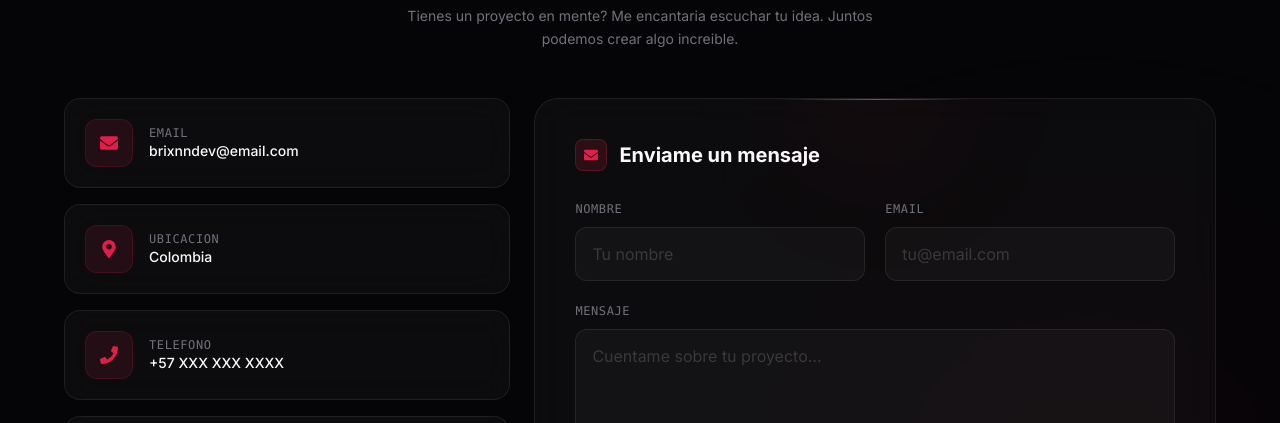
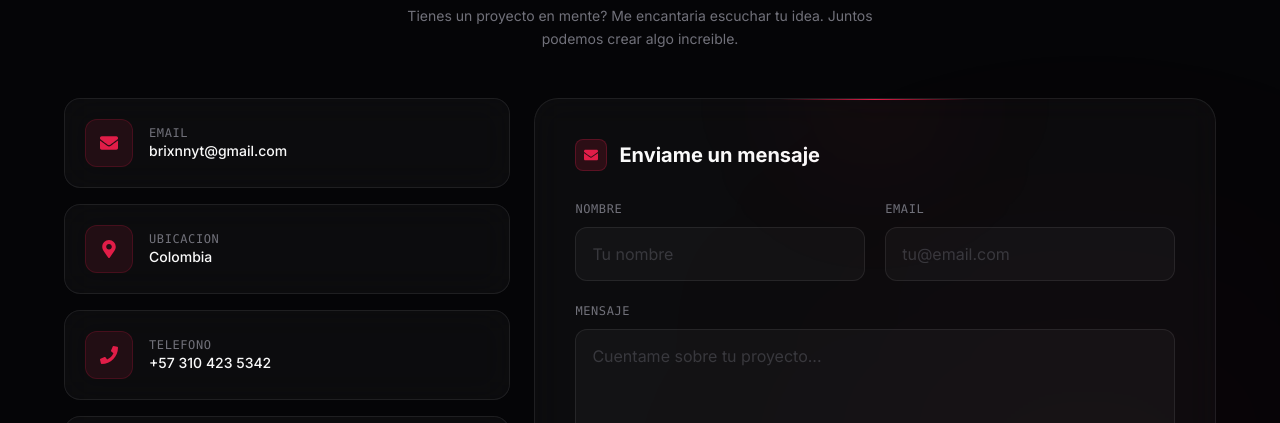
Before and after one commit to BrixnnDev/PORTFOLIO, a React (Vite) app: page / in a window 1280 px wide. Shown: the part 3971-4394 px from the top of the page. Built offline with nearby package versions, Linux system fonts and the light colour scheme.

Commit message:
feat: update contact info, GitHub and Discord social links

```diff
--- a/src/components/Contact/Contact.jsx
+++ b/src/components/Contact/Contact.jsx
@@ -1,5 +1,6 @@
 import { useState } from 'react'
-import { FaEnvelope, FaPaperPlane, FaMapMarkerAlt, FaPhone, FaGithub, FaLinkedin, FaTwitter, FaCheck, FaSpinner } from 'react-icons/fa'
+import { FaEnvelope, FaPaperPlane, FaMapMarkerAlt, FaPhone, FaGithub, FaLinkedin, FaCheck, FaSpinner } from 'react-icons/fa'
+import { SiDiscord } from 'react-icons/si'
 
 export default function Contact() {
   const [form, setForm] = useState({ name: '', email: '', message: '' })
@@ -20,15 +21,15 @@ export default function Contact() {
   }
 
   const contactInfo = [
-    { icon: FaEnvelope, label: 'Email', value: 'brixnndev@email.com', href: 'mailto:brixnndev@email.com' },
+    { icon: FaEnvelope, label: 'Email', value: 'brixnnyt@gmail.com', href: 'mailto:brixnnyt@gmail.com' },
     { icon: FaMapMarkerAlt, label: 'Ubicacion', value: 'Colombia', href: '#' },
-    { icon: FaPhone, label: 'Telefono', value: '+57 XXX XXX XXXX', href: '#' },
+    { icon: FaPhone, label: 'Telefono', value: '+57 310 423 5342', href: 'tel:+573104235342' },
   ]
 
   const socials = [
-    { icon: FaGithub, href: '#', label: 'GitHub', color: 'hover:text-white-text hover:bg-white/10' },
+    { icon: FaGithub, href: 'https://github.com/BrixnnDev', label: 'GitHub', color: 'hover:text-white-text hover:bg-white/10' },
     { icon: FaLinkedin, href: '#', label: 'LinkedIn', color: 'hover:text-[#0077b5] hover:bg-[#0077b5]/10' },
-    { icon: FaTwitter, href: '#', label: 'Twitter', color: 'hover:text-[#1da1f2] hover:bg-[#1da1f2]/10' },
+    { icon: SiDiscord, href: '#', label: 'Discord', color: 'hover:text-[#5865F2] hover:bg-[#5865F2]/10' },
   ]
 
   return (
--- a/src/components/Footer/Footer.jsx
+++ b/src/components/Footer/Footer.jsx
@@ -1,4 +1,5 @@
-import { FaGithub, FaLinkedin, FaTwitter } from 'react-icons/fa'
+import { FaGithub, FaLinkedin } from 'react-icons/fa'
+import { SiDiscord } from 'react-icons/si'
 
 export default function Footer() {
   return (
@@ -15,9 +16,9 @@ export default function Footer() {
 
         <div className="flex gap-3">
           {[
-            { icon: FaGithub, href: '#' },
+            { icon: FaGithub, href: 'https://github.com/BrixnnDev' },
             { icon: FaLinkedin, href: '#' },
-            { icon: FaTwitter, href: '#' },
+            { icon: SiDiscord, href: '#' },
           ].map((social, i) => (
             <a
               key={i}
```
